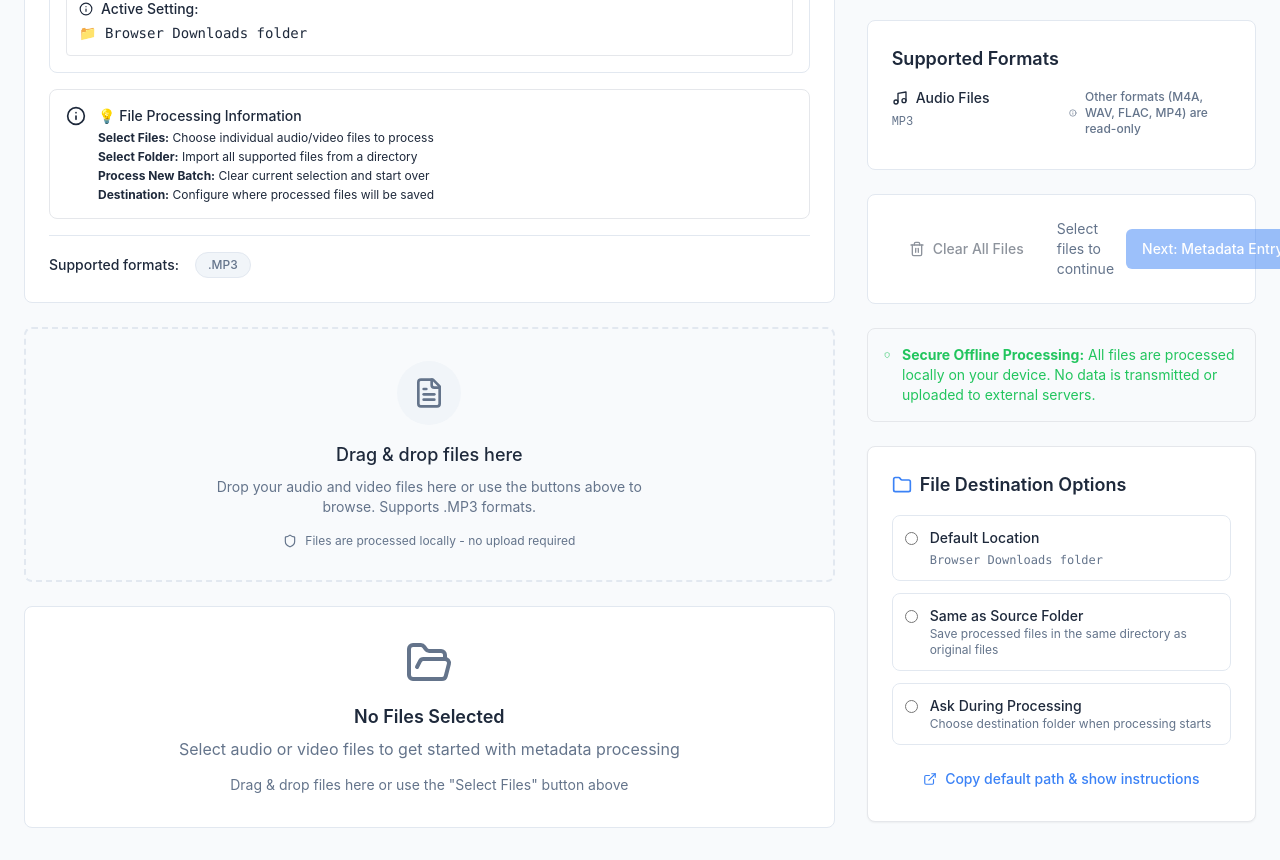
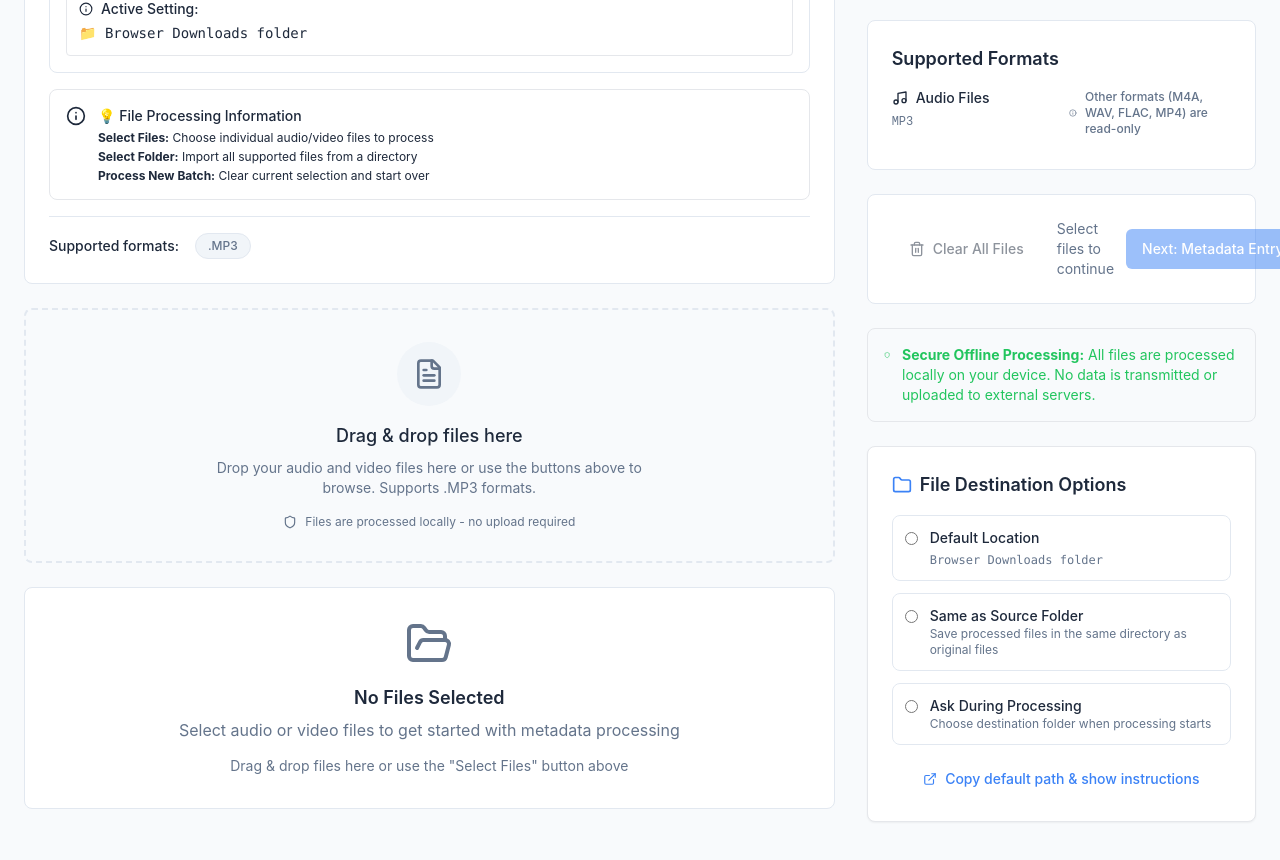
Before and after one commit to meataol/ug-metadata, a React (Vite) app: page /#/ in a window 1280 px wide. Shown: the part 920-1780 px from the top of the page. Built offline with nearby package versions, Linux system fonts and the light colour scheme.

Commit message:
Remove destination references from File Processing Information section

```diff
--- a/src/pages/file-selection/components/FileImportControls.jsx
+++ b/src/pages/file-selection/components/FileImportControls.jsx
@@ -544,10 +544,6 @@ const FileImportControls = ({
             <p><strong>Select Files:</strong> Choose individual audio/video files to process</p>
             <p><strong>Select Folder:</strong> Import all supported files from a directory</p>
             <p><strong>Process New Batch:</strong> Clear current selection and start over</p>
-            <p><strong>Destination:</strong> Configure where processed files will be saved</p>
-            {(isInIframe || !apiSupport?.directoryPicker) && (
-              <p className="text-warning"><strong>⚠️ Browser Limitation:</strong> Advanced folder selection may not work - use Default Location for best results</p>
-            )}
           </div>
         </div>
       </div>
```
